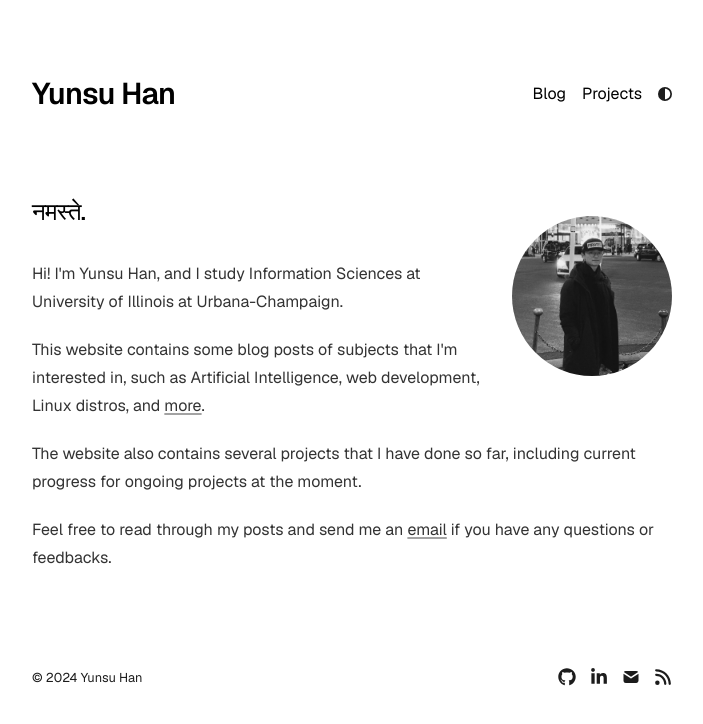
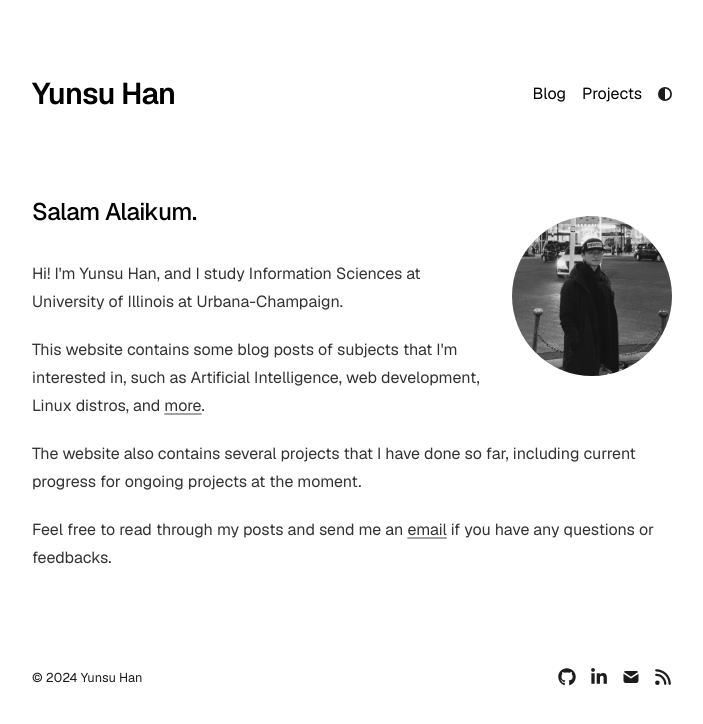
Before and after one commit to yunsuhan0107/my-website, a Next.js app: page / in a window 1280 px wide. Shown: the top 724 px of the page, without its empty margins (288-991 px from the left). Built offline with nearby package versions, Linux system fonts and the light colour scheme.

Commit message:
Update page.tsx
Update hello automatically after refreshing page

```diff
--- a/app/page.tsx
+++ b/app/page.tsx
@@ -1,5 +1,6 @@
 import Image from "next/image";
 import { socialLinks } from "./config";
+import {useState, useEffect } from "react";
 
 const hellos = [
   "Hello",
@@ -49,7 +50,11 @@ const hellos = [
 ];
 
 export default function Page() {
-  const randomHello = hellos[Math.floor(Math.random() * hellos.length)];
+  const [randomHello, setRandomHello] = useState("");
+
+  useEffect(() => {
+    setRandomHello(hellos[Math.floor(Math.random() * hellos.length)]);
+  }, []);
   return (
     <section>
       <a href={socialLinks.github} target="_blank">
@@ -65,7 +70,7 @@ export default function Page() {
       </a>
 
       <h1 className="mb-8 text-2xl font-medium tracking-tight">
-        {randomHello}.
+        {randomHello || "Welcome"}.
       </h1>
 
       <div className="prose prose-neutral dark:prose-invert">
```
